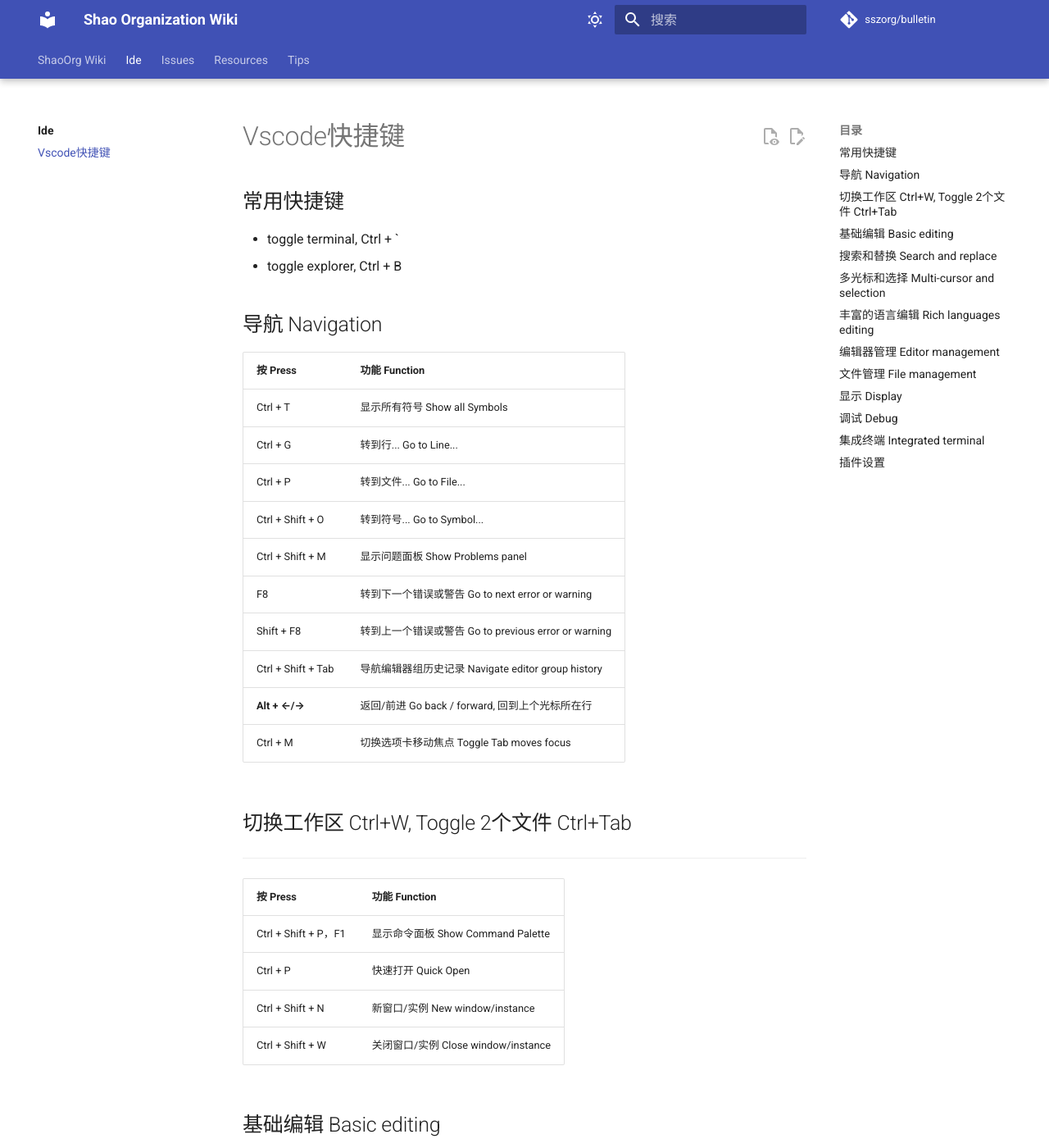
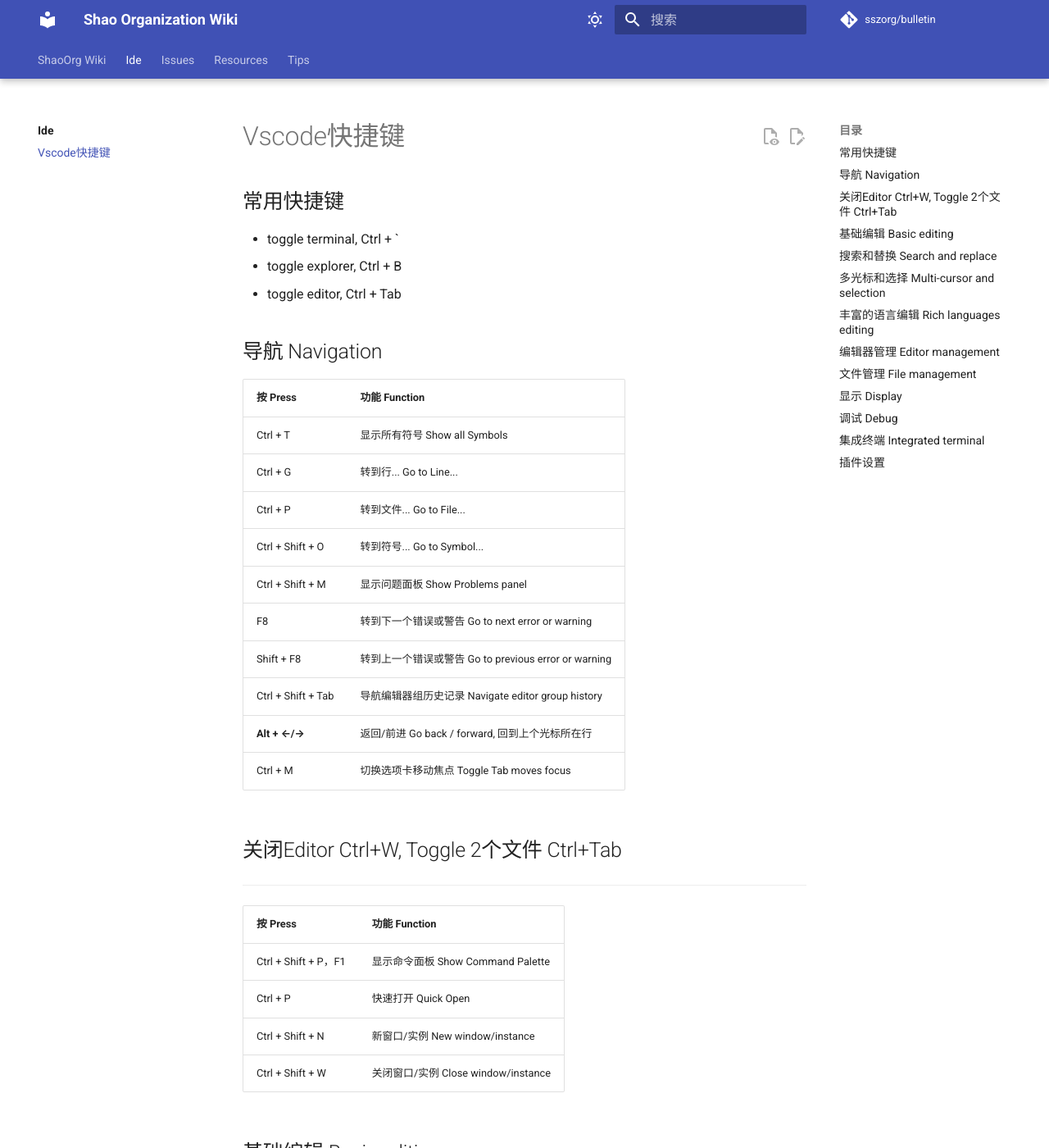
Before and after one commit to ShaoOrg/bulletin, an MkDocs documentation site: the page built from docs/ide/vscode.md, in a window 1280 px wide and 1400 px high. Shown: the whole window at 82% size. Built offline with MkDocs 1.6.1 and Material for MkDocs 9.7.7, drawn with Linux system fonts in a browser that asks for light colours; comment, search, counter and statistics services are not loaded.

Commit message:
NOCR: foo

```diff
--- a/docs/ide/vscode.md
+++ b/docs/ide/vscode.md
@@ -2,6 +2,7 @@
 ## 常用快捷键
 - toggle terminal, Ctrl + `
 - toggle explorer, Ctrl + B
+- toggle editor, Ctrl + Tab
 ## 导航 Navigation
 |按 Press|功能 Function|
 |  ----  | ----  |
@@ -16,7 +17,7 @@
 |**Alt + ←/→**|返回/前进 Go back / forward, 回到上个光标所在行|
 |Ctrl + M|切换选项卡移动焦点 Toggle Tab moves focus|
 
-## 切换工作区 Ctrl+W, Toggle 2个文件 Ctrl+Tab
+## 关闭Editor Ctrl+W, Toggle 2个文件 Ctrl+Tab
 ---
 |按 Press|功能 Function|
 |  ----  | ----  |
```
